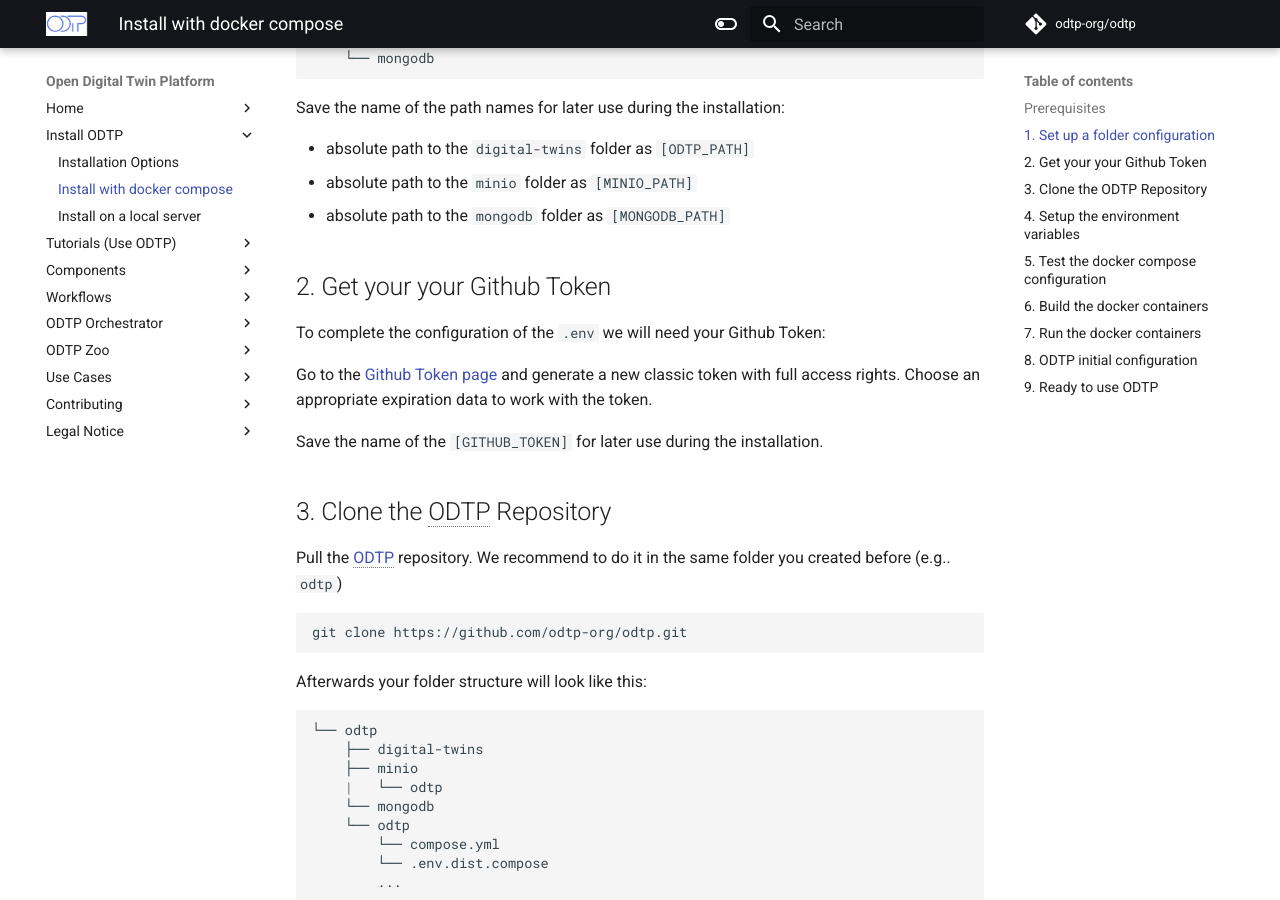
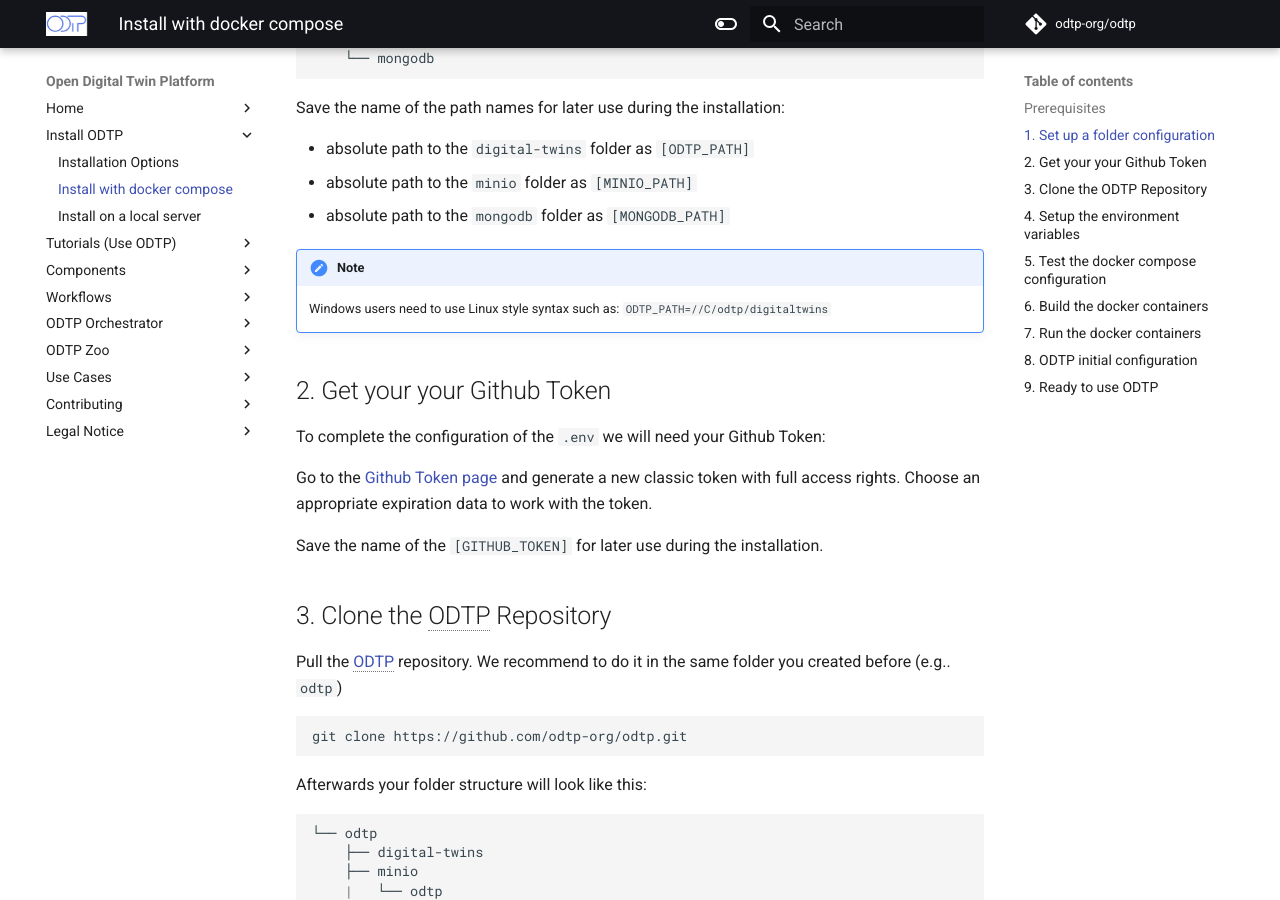
Before and after one commit to odtp-org/odtp-manuals, an MkDocs documentation site: the page built from docs/installation/docker-compose_install.md, in a window 1280 px wide and 900 px high, scrolled down 1280 px. Built offline with MkDocs 1.6.1 and Material for MkDocs 9.7.7, drawn with Linux system fonts in a browser that asks for light colours; a script that is not in the unit is left out; comment, search, counter and statistics services are not loaded.

Commit message:
fix: Issue #195 of ODTP: Path for Windows

```diff
--- a/docs/installation/docker-compose_install.md
+++ b/docs/installation/docker-compose_install.md
@@ -19,8 +19,7 @@ In order to install ODTP with Docker compose you need [Docker compose](https://d
 ## 1. Set up a folder configuration
 
 Create a folder (we recommend you name it `odtp`) where ODTP will locate all services, and files needed.
-Create the following sub-folders: `mongodb`, `minio`, and `digital-twins`. This folders will serve as
-volumes for the odtp services.
+Create the following sub-folders: `mongodb`, `minio`, and `digital-twins`. This folders will serve as volumes for the odtp services.
 
 The file system structure should look like this:
 
@@ -37,6 +36,9 @@ Save the name of the path names for later use during the installation:
 - absolute path to the `digital-twins` folder as `[ODTP_PATH]`
 - absolute path to the `minio` folder as `[MINIO_PATH]`
 - absolute path to the `mongodb` folder as `[MONGODB_PATH]`
+
+!!! Note
+    Windows users need to use Linux style syntax such as: `ODTP_PATH=//C/odtp/digitaltwins`
 
 ## 2. Get your your Github Token
 
```
